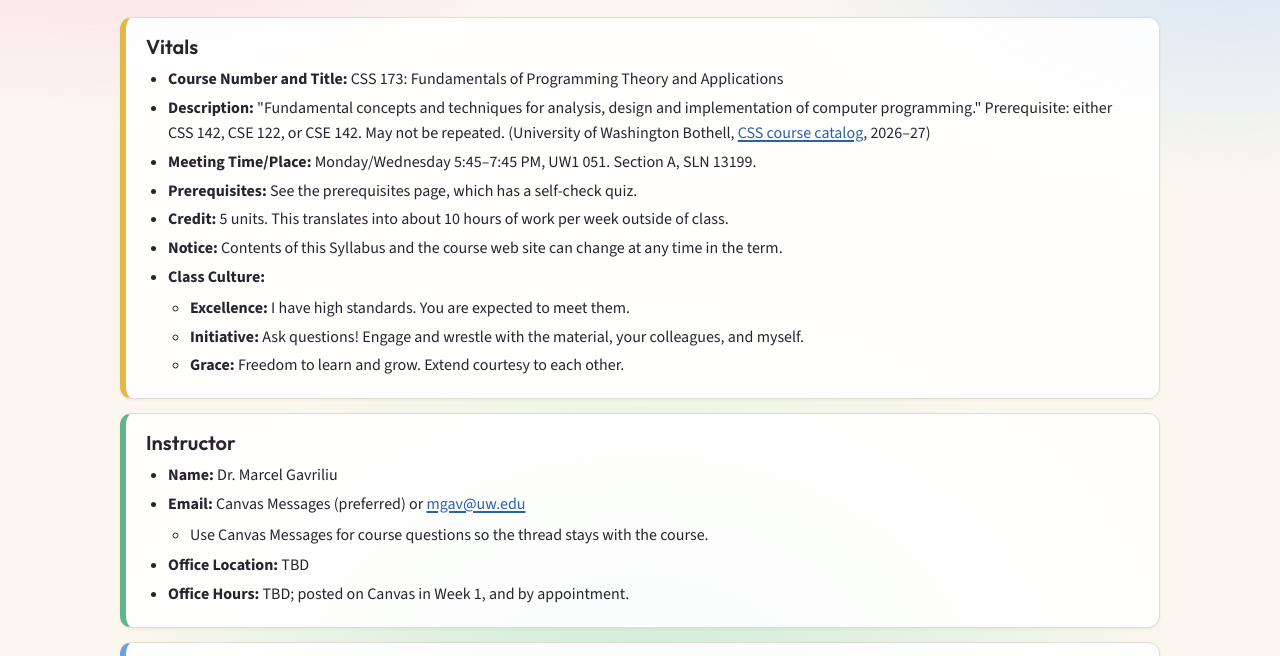
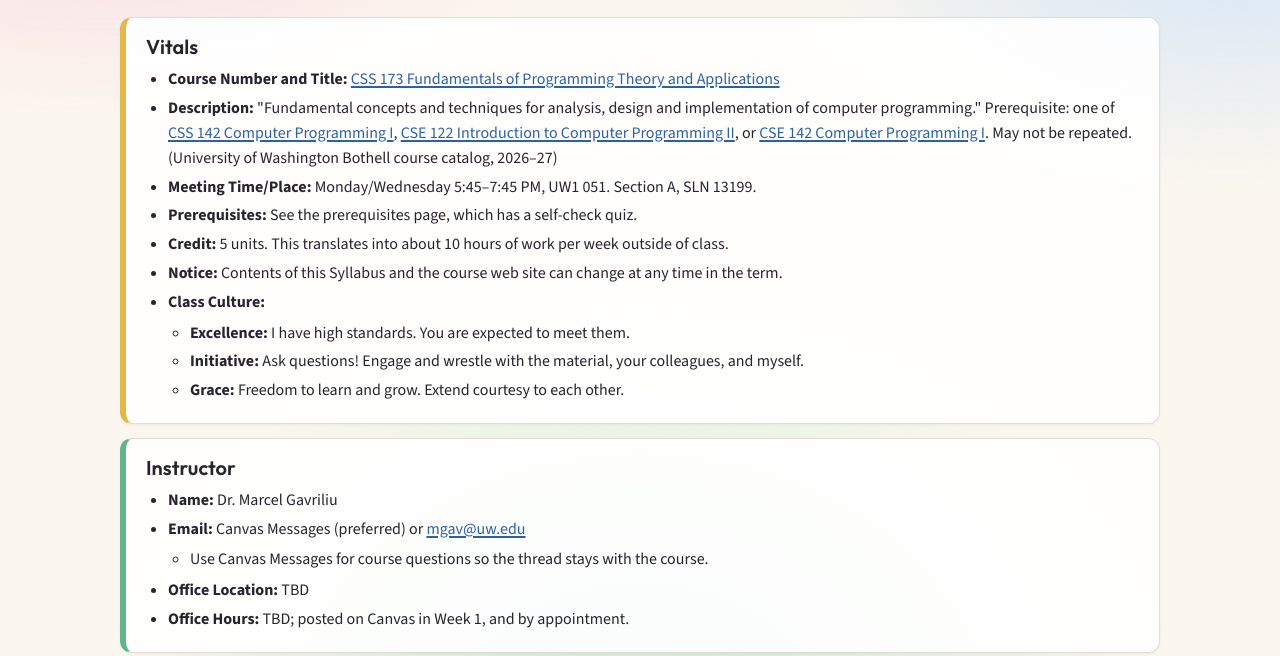
Before and after one commit to mgav-uwb/UWB-CSS-173-WI27, a plain HTML site: page syllabus/index.html in a window 1280 px wide. Shown: the part 138-794 px from the top of the page. Drawn offline with nearby package versions, Linux system fonts and the light colour scheme.

Commit message:
Courses named by number carry their full title and a catalog link
Co-Authored-By: Claude Fable 5.2 <noreply@anthropic.com>

```diff
--- a/syllabus/index.html
+++ b/syllabus/index.html
@@ -55,14 +55,19 @@
 <section id="vitals" class="level2">
 <h2>Vitals</h2>
 <ul>
-<li><strong>Course Number and Title:</strong> CSS 173: Fundamentals of
-Programming Theory and Applications</li>
+<li><strong>Course Number and Title:</strong> <a
+href="https://www.washington.edu/students/crscatb/css.html#css173">CSS
+173 Fundamentals of Programming Theory and Applications</a></li>
 <li><strong>Description:</strong> "Fundamental concepts and techniques
 for analysis, design and implementation of computer programming."
-Prerequisite: either CSS 142, CSE 122, or CSE 142. May not be repeated.
-(University of Washington Bothell, <a
-href="https://www.washington.edu/students/crscatb/css.html">CSS course
-catalog</a>, 2026–27)</li>
+Prerequisite: one of <a
+href="https://www.washington.edu/students/crscatb/css.html#css142">CSS
+142 Computer Programming I</a>, <a
+href="https://www.washington.edu/students/crscat/cse.html#cse122">CSE
+122 Introduction to Computer Programming II</a>, or <a
+href="https://www.washington.edu/students/crscat/cse.html#cse142">CSE
+142 Computer Programming I</a>. May not be repeated. (University of
+Washington Bothell course catalog, 2026–27)</li>
 <li><strong>Meeting Time/Place:</strong> Monday/Wednesday 5:45–7:45 PM,
 UW1 051. Section A, SLN 13199.</li>
 <li><strong>Prerequisites:</strong> See the prerequisites page, which
```
Also changed, not shown: index.html (+1 -1 lines), prerequisites/index.html (+6 -5 lines), schedule/index.html (+4 -2 lines).
